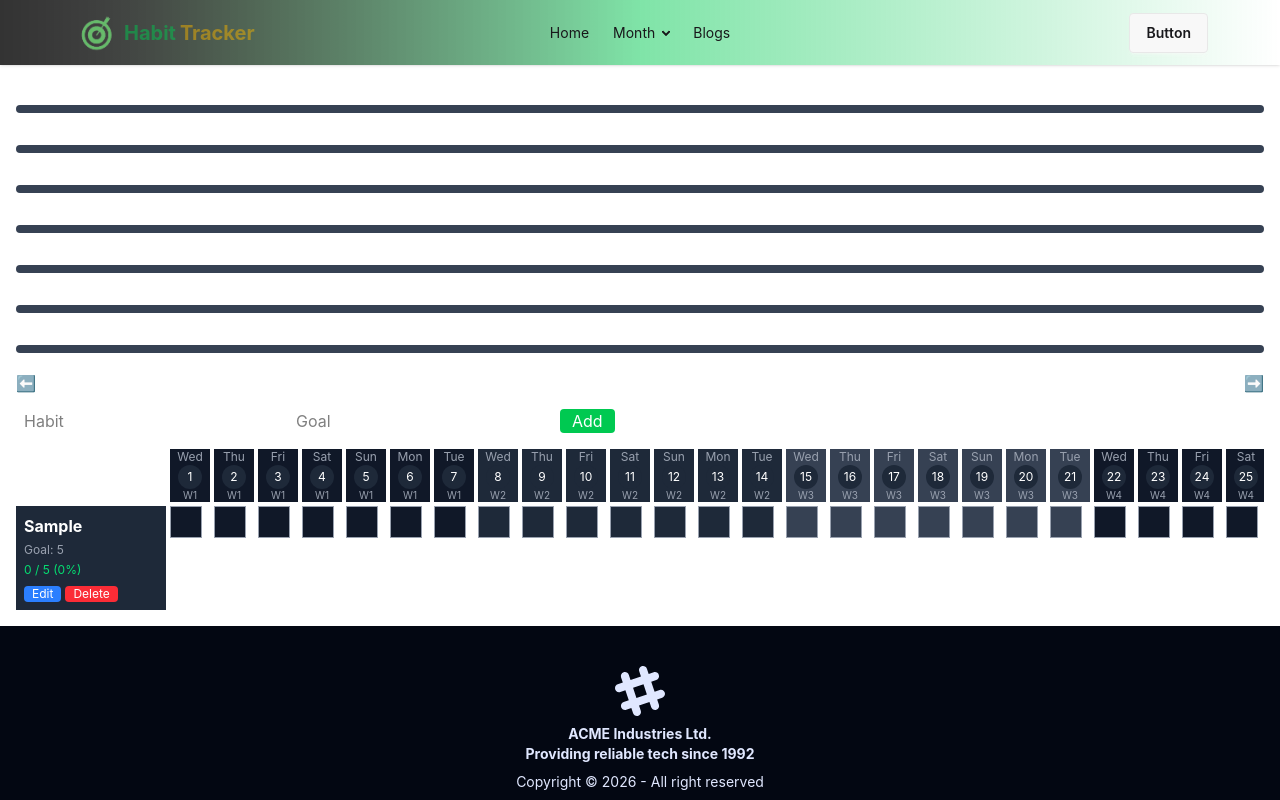
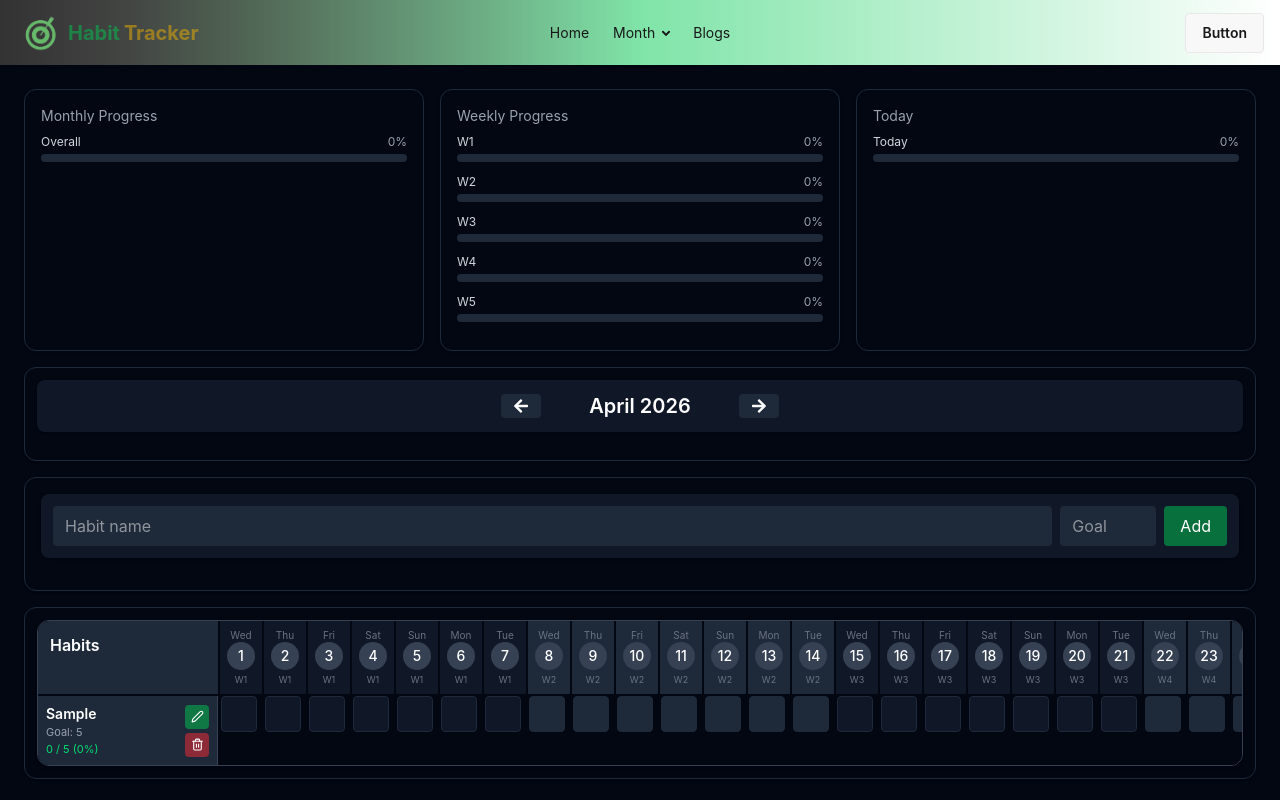
Before and after one commit to ripon301252/habit-tracker, a React (Vite) app: page /month/2026/april in a window 1280 px wide. Both pictures are taken after typing "Sample", "5" into the empty fields and a click on the button "Add". Shown: the top 800 px of the page. Built offline with nearby package versions, Linux system fonts and the light colour scheme.

Commit message:
UI polish

```diff
--- a/package.json
+++ b/package.json
@@ -14,6 +14,7 @@
     "lottie-react": "^2.4.1",
     "react": "^19.1.1",
     "react-dom": "^19.1.1",
+    "react-icons": "^5.6.0",
     "react-responsive-carousel": "^3.2.23",
     "react-router": "^7.14.2",
     "tailwindcss": "^4.2.4"
--- a/src/Component/Navbar.jsx
+++ b/src/Component/Navbar.jsx
@@ -9,7 +9,7 @@ const Navbar = () => {
 
   return (
     <div className="sticky top-0 z-10 bg-gradient-to-r from-black/80 via-green-500/50 to-transparent shadow-sm">
-      <div className="navbar max-w-6xl mx-auto">
+      <div className="navbar md:px-4">
         <div className="navbar-start">
           <div className="dropdown">
             <div tabIndex={0} role="button" className="btn btn-ghost lg:hidden">
--- a/src/Pages/Home/Home.jsx
+++ b/src/Pages/Home/Home.jsx
@@ -6,7 +6,6 @@ const Home = () => {
     return (
         <div>
            <Banner />
-           {/* <Calendar /> */}
         </div>
     );
 };
--- a/src/Pages/Month/MonthlyHabits/Calender.jsx
+++ b/src/Pages/Month/MonthlyHabits/Calender.jsx
@@ -10,13 +10,10 @@ import HabitForm from "./HabitForm";
 
 const Calendar = ({ initialDate }) => {
   const calendar = useCalendar(initialDate);
-
   const { isChecked, toggle } = useHabits(calendar);
 
-  // 👇 edit state (IMPORTANT)
   const [editingHabit, setEditingHabit] = useState(null);
 
-  // progress system
   const progress = useProgress({
     habitList: calendar.habitList,
     isChecked,
@@ -27,44 +24,65 @@ const Calendar = ({ initialDate }) => {
   const monthly = progress.getMonthlyProgress();
   const daily = progress.getDailyProgress(new Date().getDate());
 
-  // ✅ FIX: stable status calculation
+  // ✅ stable status
   const habitListWithStatus = useMemo(() => {
     return calendar.habitList.map((habit) => ({
       ...habit,
       status: calendar.getGoalStatus(habit, isChecked),
     }));
-  }, [calendar.habitList, isChecked, calendar.getGoalStatus]);
+  }, [calendar.habitList, isChecked, calendar.getGoalStatus, calendar]);
 
   return (
-    <div className="p-4 text-white">
+    <div className="min-h-screen bg-gray-950 text-white p-3 md:p-6">
+      <div className="max-w-[1400px] mx-auto space-y-4">
 
-      {/* PROGRESS BARS */}
-      <div className="mb-4">
-        <ProgressBar label="Monthly" value={monthly} />
+        {/* 🔥 TOP DASHBOARD */}
+        <div className="grid md:grid-cols-3 gap-4">
 
+          {/* Monthly */}
+          <div className="bg-gray-950 p-4 rounded-xl shadow border border-gray-800">
+            <h3 className="text-sm text-gray-400 mb-2">Monthly Progress</h3>
+            <ProgressBar label="Overall" value={monthly} />
+          </div>
+
+          {/* Weekly */}
+          <div className="bg-gray-950 p-4 rounded-xl shadow border border-gray-800">
+            <h3 className="text-sm text-gray-400 mb-2">Weekly Progress</h3>
+            <div className="space-y-1">
               {[1, 2, 3, 4, 5].map((week) => (
                 <ProgressBar
                   key={week}
-            label={`Week ${week}`}
+                  label={`W${week}`}
                   value={progress.getWeeklyProgress(week)}
                 />
               ))}
+            </div>
+          </div>
 
+          {/* Daily */}
+          <div className="bg-gray-950 p-4 rounded-xl shadow border border-gray-800">
+            <h3 className="text-sm text-gray-400 mb-2">Today</h3>
             <ProgressBar label="Today" value={daily} />
           </div>
+        </div>
 
-      {/* HEADER */}
+        {/* 📅 HEADER */}
+        <div className="bg-gray-950 p-3 rounded-xl border border-gray-800 shadow">
           <CalendarHeader {...calendar} />
+        </div>
 
-      {/* HABIT FORM (ADD + EDIT) */}
+        {/* ✏️ FORM */}
+        <div className="bg-gray-950 p-4 rounded-xl border border-gray-800 shadow">
           <HabitForm
             addHabit={calendar.addHabit}
             updateHabit={calendar.updateHabit}
             editingHabit={editingHabit}
             setEditingHabit={setEditingHabit}
           />
+        </div>
 
-      {/* GRID */}
+        {/* 📊 GRID */}
+        <div className="bg-gray-950 p-3 rounded-xl border border-gray-800 shadow overflow-hidden">
           <CalendarGrid
             {...calendar}
             habitList={habitListWithStatus}
@@ -74,6 +92,9 @@ const Calendar = ({ initialDate }) => {
             setEditingHabit={setEditingHabit}
           />
         </div>
+
+      </div>
+    </div>
   );
 };
 
--- a/src/Pages/Month/MonthlyHabits/CalenderGrid.jsx
+++ b/src/Pages/Month/MonthlyHabits/CalenderGrid.jsx
@@ -1,4 +1,5 @@
 import React from "react";
+import { FiEdit2, FiTrash2 } from "react-icons/fi";
 
 const CalendarGrid = ({
   year,
@@ -15,15 +16,17 @@ const CalendarGrid = ({
   setEditingHabit,
 }) => {
   return (
-    <div className="overflow-x-auto">
+    <div className="w-full overflow-x-auto rounded-xl border border-gray-700 bg-gray-950 shadow-lg">
       <div
-        className="grid gap-1"
+        className="grid gap-[2px]"
         style={{
-          gridTemplateColumns: `150px repeat(${totalDays}, 40px)`,
+          gridTemplateColumns: `180px repeat(${totalDays}, 42px)`,
         }}
       >
         {/* HEADER */}
-        <div className="font-bold">Habits</div>
+        <div className="font-semibold p-3 bg-gray-800 sticky left-0 z-20">
+          Habits
+        </div>
 
         {Array.from({ length: totalDays }, (_, i) => {
           const day = i + 1;
@@ -33,21 +36,26 @@ const CalendarGrid = ({
           return (
             <div
               key={`h-${day}`}
-              className={`text-center text-xs ${getWeekColor(week)}`}
+              className={`text-center text-xs py-2 transition ${getWeekColor(
+                week,
+              )}`}
             >
-              <div className="text-gray-400">{days[date.getDay()]}</div>
+              <div className="text-gray-500 text-[10px]">
+                {days[date.getDay()]}
+              </div>
 
               <div
-                className={`w-6 h-6 mx-auto rounded-full flex items-center justify-center ${
-                  isToday(day)
-                    ? "bg-orange-500 text-white"
-                    : "bg-gray-800 text-white"
-                }`}
+                className={`w-7 h-7 mx-auto rounded-full flex items-center justify-center text-sm font-medium transition
+                  ${
+                    isToday(day)
+                      ? "bg-orange-500 text-white shadow"
+                      : "bg-gray-700 text-white"
+                  }`}
               >
                 {day}
               </div>
 
-              <div className="text-[10px] text-gray-400">W{week}</div>
+              <div className="text-[9px] text-gray-500 mt-1">W{week}</div>
             </div>
           );
         })}
@@ -55,36 +63,39 @@ const CalendarGrid = ({
         {/* ROWS */}
         {habitList.map((habit) => (
           <React.Fragment key={habit.id}>
-            {/* LEFT SIDE */}
-            <div className="bg-gray-800 p-2 sticky left-0 z-10 flex flex-col gap-1">
-              <span className="font-bold">{habit.name}</span>
+            {/* LEFT PANEL */}
+            <div className="bg-gray-800 p-2 sticky left-0 z-10 border-r border-gray-700 h-full grid grid-cols-[1fr_auto] items-center gap-2">
+              {/* LEFT: Habit Info */}
+              <div>
+                <h3 className="font-semibold text-sm">{habit.name}</h3>
 
-              <span className="text-xs text-gray-400">Goal: {habit.goal}</span>
+                <p className="text-[11px] text-gray-400">Goal: {habit.goal}</p>
 
-              <span className="text-xs text-green-400">
-                {habit.status.done} / {habit.status.goal} (
-                {habit.status.percent}%)
-              </span>
+                <p className="text-[11px] text-green-400">
+                  {habit.status.done} / {habit.status.goal} (
+                  {habit.status.percent}%)
+                </p>
+              </div>
 
-              {/* ACTIONS */}
-              <div className="flex gap-1 mt-1">
+              {/* RIGHT: Actions */}
+              <div className="flex flex-col gap-1">
                 <button
                   onClick={() => setEditingHabit(habit)}
-                  className="text-xs bg-blue-500 px-2 rounded"
+                  className="flex items-center justify-center w-6 h-6 bg-green-500/50 rounded hover:bg-green-600/50 transition cursor-pointer"
                 >
-                  Edit
+                  <FiEdit2 size={13} />
                 </button>
 
                 <button
                   onClick={() => deleteHabit(habit.id)}
-                  className="text-xs bg-red-500 px-2 rounded"
+                  className="flex items-center justify-center w-6 h-6 bg-red-500/50 rounded hover:bg-red-600/50 transition cursor-pointer"
                 >
-                  Delete
+                  <FiTrash2 size={13} />
                 </button>
               </div>
             </div>
 
-            {/* CHECKBOX GRID */}
+            {/* CHECK GRID */}
             {Array.from({ length: totalDays }, (_, i) => {
               const day = i + 1;
               const week = getWeek(day);
@@ -94,9 +105,12 @@ const CalendarGrid = ({
                 <button
                   key={`${habit.id}-${day}`}
                   onClick={() => toggleHabit(habit, day)}
-                  className={`w-8 h-8 border flex items-center justify-center text-xs
-                    ${getWeekColor(week)}
-                    ${checked ? "bg-green-500 text-white" : "text-gray-400"}
+                  className={`w-9 h-9 border rounded-sm ml-[.6px] border-gray-800 cursor-pointer flex items-center justify-center text-xs transition
+                    ${
+                      checked
+                        ? "bg-green-500/70 text-white scale-105"
+                        : `${getWeekColor(week)} hover:brightness-125`
+                    }
                   `}
                 >
                   {checked ? "✓" : ""}
--- a/src/Pages/Month/MonthlyHabits/CalenderHeader.jsx
+++ b/src/Pages/Month/MonthlyHabits/CalenderHeader.jsx
@@ -1,13 +1,25 @@
+import { FaArrowLeft, FaArrowRight } from "react-icons/fa";
+
 const CalendarHeader = ({ currentDate, year, next, prev }) => {
   return (
-    <div className="flex justify-between mb-3">
-      <button onClick={prev}>⬅</button>
+    <div className="flex items-center justify-center gap-12 mb-4 bg-gray-900 p-3 rounded-lg shadow ">
+      <button
+        onClick={prev}
+        className="px-3 py-1 bg-gray-800 rounded hover:bg-gray-700 transition cursor-pointer"
+      >
+        <FaArrowLeft />
+      </button>
 
-      <h2 className="text-xl">
+      <h2 className="text-lg md:text-xl font-semibold">
         {currentDate.toLocaleString("default", { month: "long" })} {year}
       </h2>
 
-      <button onClick={next}>➡</button>
+      <button
+        onClick={next}
+        className="px-3 py-1 bg-gray-800 rounded hover:bg-gray-700 transition cursor-pointer"
+      >
+        <FaArrowRight />
+      </button>
     </div>
   );
 };
--- a/src/Pages/Month/MonthlyHabits/HabitForm.jsx
+++ b/src/Pages/Month/MonthlyHabits/HabitForm.jsx
@@ -1,6 +1,11 @@
 import { useEffect, useState } from "react";
 
-const HabitForm = ({ addHabit, updateHabit, editingHabit, setEditingHabit }) => {
+const HabitForm = ({
+  addHabit,
+  updateHabit,
+  editingHabit,
+  setEditingHabit,
+}) => {
   const [name, setName] = useState("");
   const [goal, setGoal] = useState("");
 
@@ -34,12 +39,12 @@ const HabitForm = ({ addHabit, updateHabit, editingHabit, setEditingHabit }) =>
   };
 
   return (
-    <div className="flex gap-2 mb-4">
+    <div className="flex flex-col md:flex-row gap-2 mb-4 bg-gray-900 p-3 rounded-lg shadow">
       <input
         value={name}
         onChange={(e) => setName(e.target.value)}
-        placeholder="Habit"
-        className="text-black px-2"
+        placeholder="Habit name"
+        className="flex-1 px-3 py-2 rounded bg-gray-800 text-white outline-none"
       />
 
       <input
@@ -47,10 +52,13 @@ const HabitForm = ({ addHabit, updateHabit, editingHabit, setEditingHabit }) =>
         onChange={(e) => setGoal(e.target.value)}
         placeholder="Goal"
         type="number"
-        className="text-black px-2"
+        className="w-full md:w-24 px-3 py-2 rounded bg-gray-800 text-white outline-none"
       />
 
-      <button onClick={handleSubmit} className="bg-green-500 px-3 rounded">
+      <button
+        onClick={handleSubmit}
+        className="bg-green-500/50 px-4 py-2 rounded hover:bg-green-600/50 transition cursor-pointer"
+      >
         {editMode ? "Update" : "Add"}
       </button>
     </div>
--- a/src/Pages/Month/MonthlyHabits/ProgressBar.jsx
+++ b/src/Pages/Month/MonthlyHabits/ProgressBar.jsx
@@ -1,15 +1,14 @@
 const ProgressBar = ({ label, value }) => {
-
   return (
-    <div className="mb-2">
-      <div className="flex justify-between text-sm mb-1">
-        <span>{label}</span>
-        <span>{value}%</span>
+    <div className="mb-3">
+      <div className="flex justify-between text-xs mb-1">
+        <span className="text-gray-300">{label}</span>
+        <span className="text-gray-400">{value}%</span>
       </div>
 
-      <div className="w-full h-2 bg-gray-700 rounded">
+      <div className="w-full h-2 bg-gray-800 rounded-full overflow-hidden">
         <div
-          className="h-2 bg-green-500 rounded"
+          className="h-2 bg-green-500 rounded-full transition-all duration-300"
           style={{ width: `${value}%` }}
         />
       </div>
--- a/src/Pages/Month/MonthlyHabits/useCalender.js
+++ b/src/Pages/Month/MonthlyHabits/useCalender.js
@@ -82,9 +82,27 @@ const useCalendar = (initialDate) => {
   const getWeek = (day) => Math.ceil(day / 7);
 
   const getWeekColor = (week) => {
-    const colors = ["bg-gray-900", "bg-gray-800", "bg-gray-700"];
+    const colors = [
+      "bg-gray-900",
+      "bg-gray-800",
+      "bg-gray-900",
+      "bg-gray-800",
+      "bg-gray-900",
+    ];
     return colors[(week - 1) % colors.length];
   };
+
+  // const getWeekColor = (week) => {
+  //   const colors = {
+  //     1: "bg-blue-900/40",
+  //     2: "bg-purple-900/40",
+  //     3: "bg-pink-900/40",
+  //     4: "bg-orange-900/40",
+  //     5: "bg-emerald-900/40",
+  //   };
+
+  //   return colors[week] || "bg-gray-900";
+  // };
 
   const isToday = (day) => {
     const today = new Date();
--- a/src/Router/Router.jsx
+++ b/src/Router/Router.jsx
@@ -16,10 +16,6 @@ export const router = createBrowserRouter([
         path: "/",
         element: <Home />,
       },
-      // {
-      //   path: "/",
-      //   element: <Calendar />,
-      // },
       {
         path: "/month/:year/:month",
         element: <MonthPage />,
```
Also changed, not shown: 1 other file (tests, documents, lock files or other folders). Lines whose indentation alone changed are shown as unchanged.
